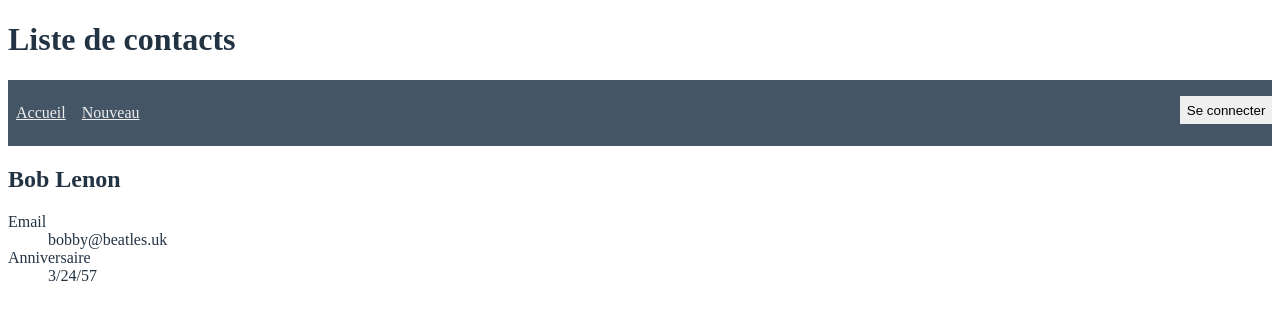
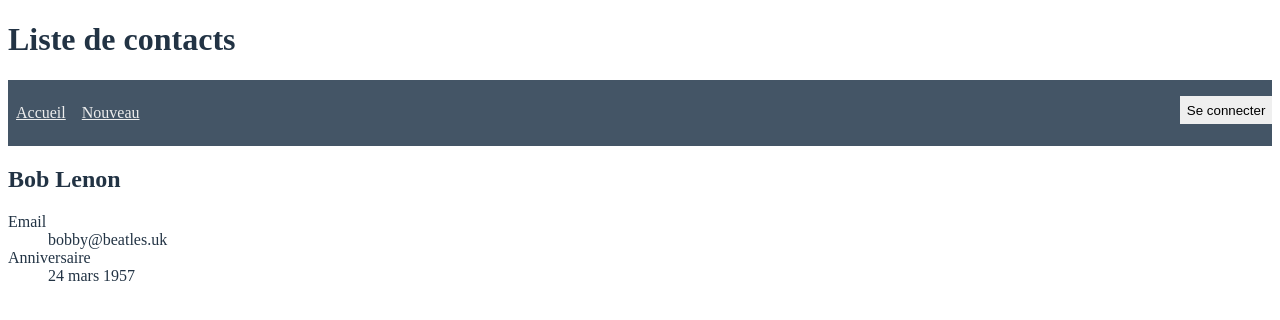
Before and after one commit to pbreteche/ng23w17, an Angular app: page /detail/0 in a window 1280 px wide. Shown: the top 320 px of the page. Built offline with nearby package versions, Linux system fonts and the light colour scheme.

Commit message:
utilisation pipe + i18n

```diff
--- a/angular.json
+++ b/angular.json
@@ -13,6 +13,9 @@
       "root": "",
       "sourceRoot": "src",
       "prefix": "app",
+      "i18n": {
+        "sourceLocale" : "fr"
+      },
       "architect": {
         "build": {
           "builder": "@angular-devkit/build-angular:browser",
--- a/package.json
+++ b/package.json
@@ -26,6 +26,7 @@
     "@angular-devkit/build-angular": "^15.2.6",
     "@angular/cli": "~15.2.6",
     "@angular/compiler-cli": "^15.2.0",
+    "@angular/localize": "^15.2.8",
     "@types/jasmine": "~4.3.0",
     "jasmine-core": "~4.5.0",
     "karma": "~6.4.0",
--- a/src/app/app.module.ts
+++ b/src/app/app.module.ts
@@ -14,6 +14,8 @@ import { httpInterceptorsProviders } from './interceptors';
 import { RouterModule } from '@angular/router';
 import { routes } from './routes';
 import { LoginComponent } from './login/login.component';
+import { registerLocaleData } from '@angular/common';
+import localeFr from '@angular/common/locales/fr';
 
 @NgModule({
   declarations: [
@@ -38,4 +40,8 @@ import { LoginComponent } from './login/login.component';
   ],
   bootstrap: [AppComponent]
 })
-export class AppModule { }
+export class AppModule {
+  constructor() {
+    registerLocaleData(localeFr);
+  }
+ }
--- a/src/app/contact-detail/contact-detail.component.html
+++ b/src/app/contact-detail/contact-detail.component.html
@@ -4,6 +4,6 @@
         <dt>Email</dt>
         <dd>{{ contact.email }}</dd>
         <dt>Anniversaire</dt>
-        <dd>{{ contact.birthday | date : 'shortDate' }}</dd>
+        <dd>{{ contact.birthday | date : 'longDate' : undefined : 'fr' }}</dd>
     </dl>
 </article>
--- a/src/main.ts
+++ b/src/main.ts
@@ -1,3 +1,5 @@
+/// <reference types="@angular/localize" />
+
 import { platformBrowserDynamic } from '@angular/platform-browser-dynamic';
 
 import { AppModule } from './app/app.module';
--- a/tsconfig.app.json
+++ b/tsconfig.app.json
@@ -3,7 +3,9 @@
   "extends": "./tsconfig.json",
   "compilerOptions": {
     "outDir": "./out-tsc/app",
-    "types": []
+    "types": [
+      "@angular/localize"
+    ]
   },
   "files": [
     "src/main.ts"
```
Also changed, not shown: 2 other files (tests, documents, lock files or other folders).
